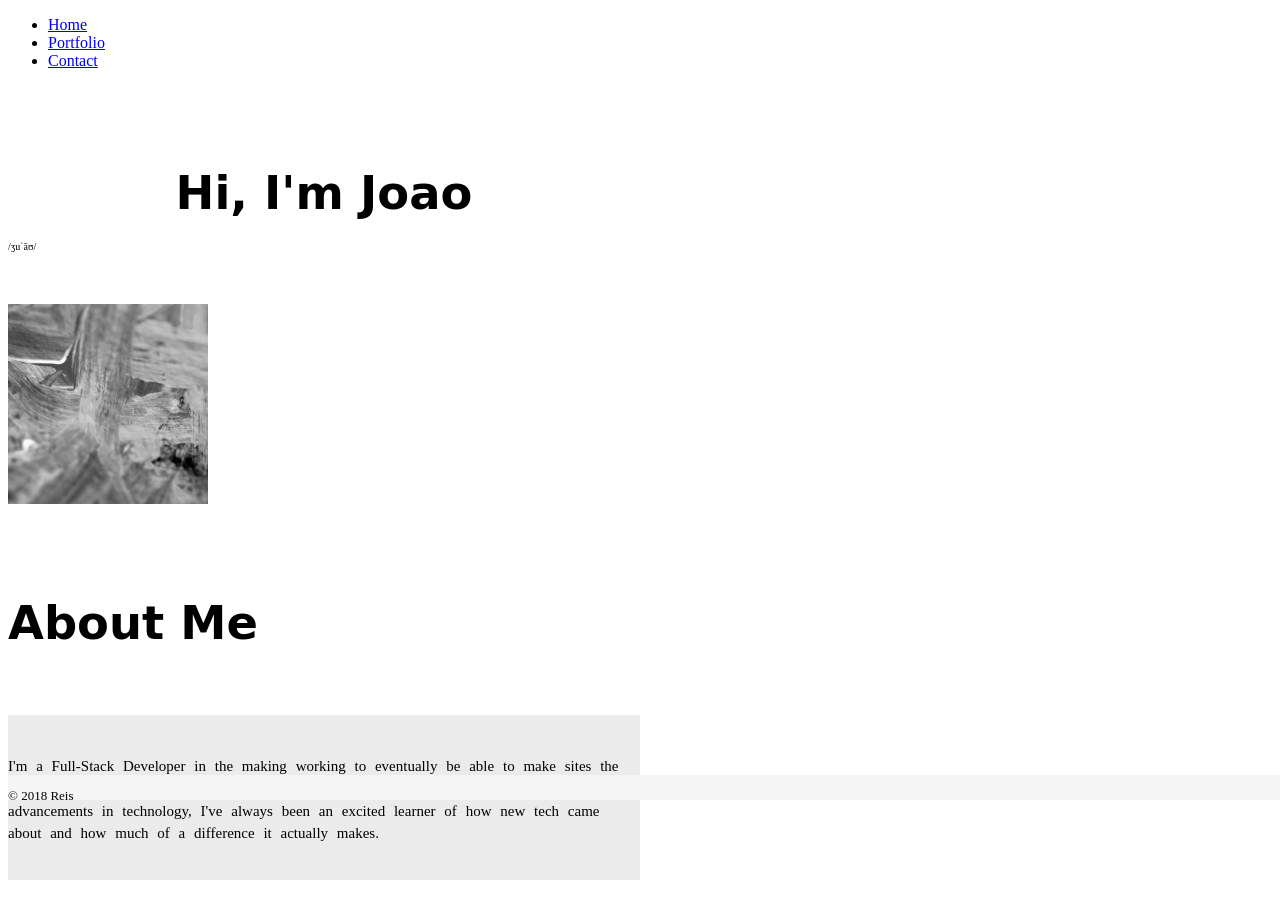
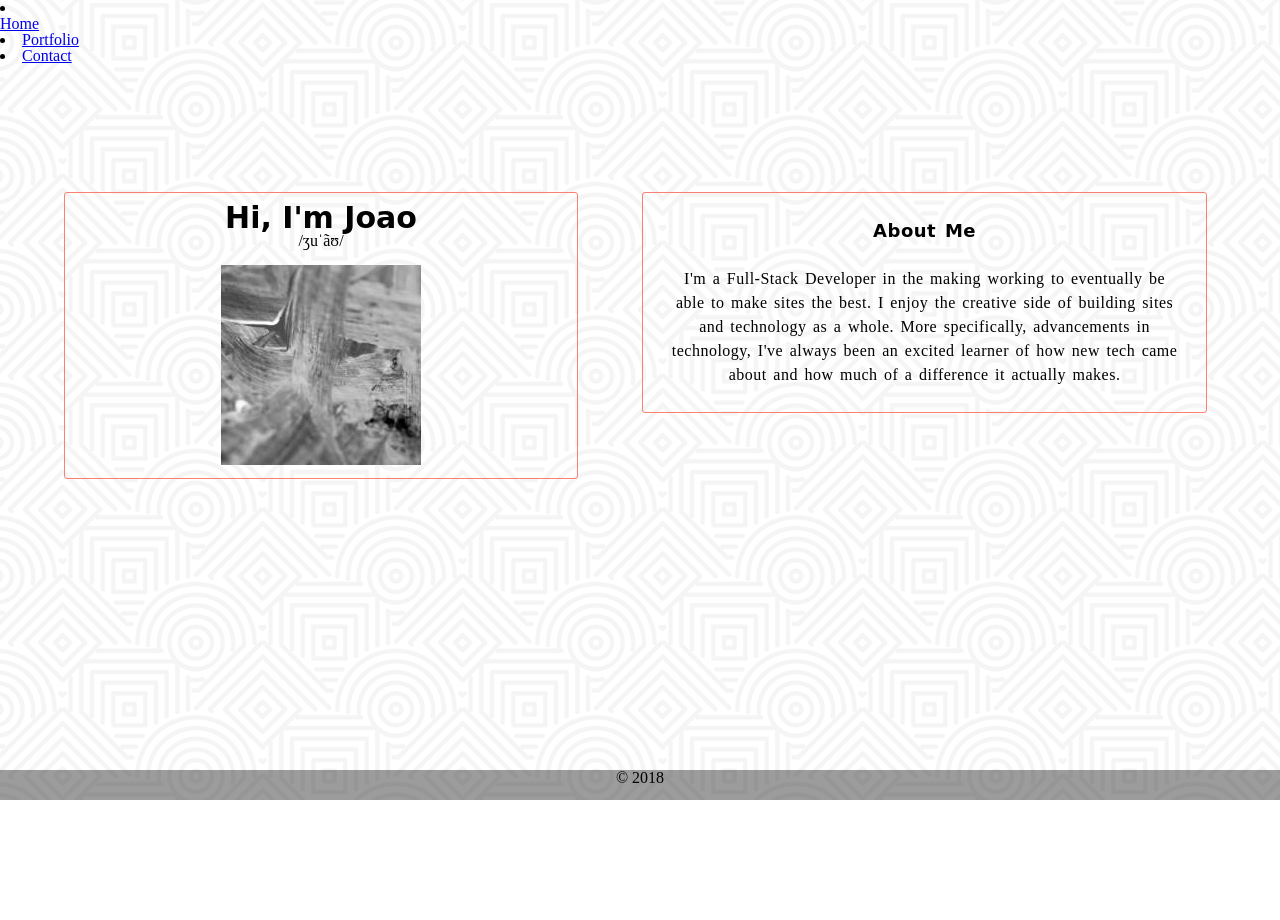
Before and after one commit to Jreis1010/jreis1010.github.io, a plain HTML site: page indexO.html in a window 1280 px wide. After the commit the page ends 800 px from the top, so only its background shows below. Drawn offline with Linux system fonts and the light colour scheme; files that its build step writes are made by us from their sources; a web font is replaced by a local one.

Commit message:
updated css

```diff
--- a/assets/css/style.css
+++ b/assets/css/style.css
@@ -1,63 +1,72 @@
+.col{
+    border: 1px salmon;
+    border-radius: 3px;
+    border-style: solid;
+    width: 40%;
+    float: left;
+    margin-left: 5%;
+    margin-top: 10%;
 
-.main-section {
-    max-width: 960px;
+
 }
 
-header > .container{
- margin-right: unset;
+h1 {
+    font-weight: bold;
+    font-size: 30px;
+    font-family: 'Boogaloo', cursive;
+
+
+}
+
+.bioHead {
+    font-weight: bold;
+    font-size: 18px;
+    font-family: 'Boogaloo', cursive;
+}
+
+navbar {
+    width: 100%;
+    background: #37375c
+}
+
+nav.li {
+    display: inline-block;
+    margin-right: -4px;
+    width: 25%
+
+
+}
+
+nav.li.a {
+    color: white;
+    text-align: center;
+
 }
 
 
-navbar {
-    display: inline-block;
-    border-block-end: 2px;
-
-}
- .container-fluid {
-     padding-top: 60px;
- }
-
-.col {
-    width: 50%;
-
+div.nameface {
+    padding: 2%
 }
 
 .col.bio {
-    margin-top:7%;
+    word-spacing: 2px;
+    letter-spacing: 0.5px;
+    line-height: 150%;
+    text-align: center;
+    padding: 2%;
 }
 
-.col.bio > p {
-
+.col.name {
     text-align: center;
-    display: inline-block;
-
-}
-
-h1,h3 {
-    font-family: 'Boogaloo', cursive;
-    font-size: 290%;
-}
-body {
-    background-image: url('../jreis1010.github.io/assets/images/hypnotize.png');
 }
 
 footer {
-        position:fixed;
-        bottom:0;
-        width:100%;
-        height:25px;
-        background:whitesmoke;
-        font-size: small;
-
+    position:absolute;
+    bottom:0;
+    width: 100%;
+    height:30px;   /* Height of the footer */
+    background: #00000063
 }
-
-img.rounded-circle {
-    position: center;
-    background-origin: border-box;
+footer > p {
+    text-align: center;
 }
-
-.jumbotron {
-    background: rgba(66, 66, 66, 0.1);
-    padding-bottom: 20px;
-    padding-top: 25px;
-}
--- a/assets/css/style2.css
+++ b/assets/css/style2.css
@@ -1,13 +1,3 @@
-
-.main-section {
-    max-width: 960px;
-}
-
-header > .container{
- margin-right: unset;
-}
-
-
 navbar {
     display: inline-block;
     border-block-end: 2px;
@@ -23,52 +13,63 @@ navbar {
 
 }
 
-.col.bio > p {
-
-    text-align: center;
-    display: inline-block;
+form {
+    margin: 0 auto;
+    width: 250px;
 
 }
 
-body {
-    background-image: url('../jreis1010.github.io/assets/images/hypnotize.png');
-}
-
-footer {
-        position:fixed;
-        bottom:0;
-        width:100%;
-        height:25px;
-        background:whitesmoke;
-        font-size: small;
+.form-group {
+    max-width: 100%;
+    text-align: center;
 
 }
 
-img.rounded-circle {
-    position: center;
-    background-origin: border-box;
+
+
+body {
+    background-image: url('../Basic-Portfolio/assets/images/hypnotize.png');
 }
 
+.content {
+    border-radius: 30px;
+    background: #3131312f;
+}
+
+.col {
+    float: left;
+    padding: 10px;
+}
+
+.col.content {
+    width: 60%;
+    padding-top: 0;
+    padding-bottom: 50px;
+}
+
+.col.left, .col.right {
+    width: 20%
+}
+
+
+
+footer {
+    position:absolute;
+    bottom:0;
+    width: 100%;
+    height:30px;   /* Height of the footer */
+    background: #00000063
+}
+footer > p {
+    text-align: center;
+}
 
 h1 {
     text-align: center;
     margin-top:70px;
-}
-
-div.container-fluid {
-    margin-top: 0px;
-}
-
-div.container {
-    max-width: 450px;
-}
-
-.jumbotron {
-    text-align: center;
-}
-
-h1.jumbotron {
-    background: rgba(66, 66, 66, 0.2);
+    margin-bottom: 30px;
+    font-size: 30px;
     font-family: 'Boogaloo', cursive;
 
+
 }
--- a/assets/css/style3.css
+++ b/assets/css/style3.css
@@ -1,10 +1,6 @@
 
 .main-section {
     max-width: 960px;
-}
-
-header > .container{
- margin-right: unset;
 }
 
 
@@ -13,52 +9,48 @@ navbar {
     border-block-end: 2px;
 
 }
- .container-fluid {
-     padding-top: 60px;
- }
 
- nav {
+.content {
+    text-align: center;
+    border-radius: 30px;
+    background: #3131312f
+
 
 }
 
-.col {
-    width: 50%;
+.content h1 {
+    font-size: 30px;
+    font-weight: bold;
+    margin-top: 50px;
+    margin-bottom: 30px;
 
 }
+.col {
+    float: left;
+    padding: 10px;
+}
 
-.col.bio > p {
+.col.content {
+    width: 60%;
+}
 
-    text-align: center;
-    display: inline-block;
+.col.left, .col.right {
+    width: 20%
+}
 
-}
+
 
 body {
     background-image: url('../jreis1010.github.io/assets/images/hypnotize.png');
 }
 
 footer {
-        position:fixed;
-        bottom:0;
-        width:100%;
-        height:25px;
-        background:whitesmoke;
-        font-size: small;
-
+    position:absolute;
+    bottom:0;
+    width: 100%;
+    height:30px;   /* Height of the footer */
+    background: #00000063
 }
-
-img.rounded-circle {
-    position: center;
-    background-origin: border-box;
-}
-
-.jumbotron {
-    margin-top: 15%;
+footer > p {
     text-align: center;
 }
-
-div.jumbotron {
-    background: rgba(66, 66, 66, 0.3);
-    font-family: 'Boogaloo', cursive;
-
-}
--- a/indexO.html
+++ b/indexO.html
@@ -3,125 +3,74 @@
 <html lang="en">
   <head>
 
-    <meta charset="utf-8">
-    <meta name="viewport" content="width=device-width, initial-scale=1, shrink-to-fit=no">
-
-    <link rel="stylesheet" href="../Basic-Portfolio/assets/css/style.css" />
+    <link rel="stylesheet" href="../jreis1010.github.io/assets/css/reset.css" />
+    <link rel="stylesheet" href="../jreis1010.github.io/assets/css/style.css" />
     <link href="https://fonts.googleapis.com/css?family=Boogaloo" rel="stylesheet">
 
-    <title>Joao Reis</title>
+ </head>
 
+ <header>
+    <nav class="navbar>
 
+         <ul>
 
-    <header class="navbar navbar-expand-sm navbar-inverse bg-dark">
-
-
-
-            <div class="container">
-
-       <nav class="navbar navbar-expand-sm ml-auto mt-">
-
-        <a class="navbar-brand" href="#"></a>
-
-
-            <ul class="nav ml-auto">
-
-                <li class="Home">
-                    <a class="nav-link text-secondary" href="../jreis1010.github.io/index.html">Home</a>
+             <li class="home"></nav>
+                 <a href="../jreis1010.github.io/indexO.html">Home</a>
              </li>
 
-                    <li class="Portfolio">
-                      <a class="nav-link text-secondary" href="../jreis1010.github.io/Portfolio.html">Portfolio</a>
+                 <li class="portfolio">
+                   <a  href="../jreis1010.github.io/PortfolioO.html">Portfolio</a>
                </li>
-                    <li class="Contact">
-                      <a class="nav-link text-secondary" href="../jreis1010.github.io/contact.html">Contact</a>
+                 <li class="contact">
+                   <a  href="../jreis1010.github.io/contactO.html">Contact</a>
                </li>
 
                </ul>
 
-
               </nav>
-
-
-        </div>
-
 
             </header>
 
-  </head>
+            <body style="background-image: url('../jreis1010.github.io/assets/images/hypnotize.png');">
 
-<div class="container">
-
-  <body>
 
     <div class="col name">
-
-    <div class="container-fluid float-left">
+    <div class="nameface">
 
 
-      <h1 style=
-      "text-align: center;
-      margin-top: 20px;
-      margin-bottom: 0%;
-      "
-      >Hi, I'm Joao</h1>
-      <p class="text-center font-italic font-light">
-          <span class="pronun"
-             style="
-             font-size: 10px;
-             margin-right: 0%;
-             margin-top: 0;
-             margin-bottom: 50px;">
+      <h1>Hi, I'm Joao</h1>
+      <p class="pronun">
           /ʒuˈãʊ/
-             </span>
       </p>
   <br>
 
-  <p class="text-center">
+ <div class="face">
     <img class="rounded-circle"
         src="../jreis1010.github.io/assets/images/abstract-h-g-200-250-4.jpg"
-        style =""
         alt="Placeholder Image"></div>
-  </p>
 
     </div>
     </div>
 
-   <div class="container">
-
-  <div class="col bio float-right">
 
 
-          <h3 class="text-center" style="margin-top:10%;">About Me</h3>
+  <div class="col bio">
+
+
+          <h3 class="bioHead">About Me</h3>
           <br>
 
 
-          <div class="jumbotron">
-            <p class="text-center font-weight-normal"
-            style="
-            font-size: 15px;
-            letter-spacing: .01px;
-            line-height: 150%;
-            word-spacing: 5px;
 
-            "> I'm a Full-Stack Developer in the making working to eventually be able to make sites the best.
+            <p class="bio"> I'm a Full-Stack Developer in the making working to eventually be able to make sites the best.
                 I enjoy the creative side of building sites and technology as a whole. More specifically, advancements in technology,
                 I've always been an excited learner of how new tech came about and how much of a difference it actually makes.
                 </p>
           </div>
-          <p></p>
-          <p></p>
-        </div>
 
 
-
-    </div>
-    </div>
-
-</div>
-
-<footer class="bg-light">
-    <p class="text-center text-secondary small">© 2018 Reis</p>
+<footer>
+    <p>© 2018</p>
 </footer>
 
 
```
Also changed, not shown: PortfolioO.html (+34 -38 lines), contactO.html (+39 -49 lines). Lines whose indentation alone changed are shown as unchanged.
